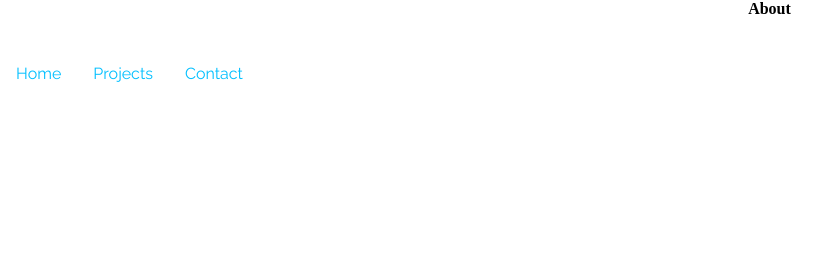
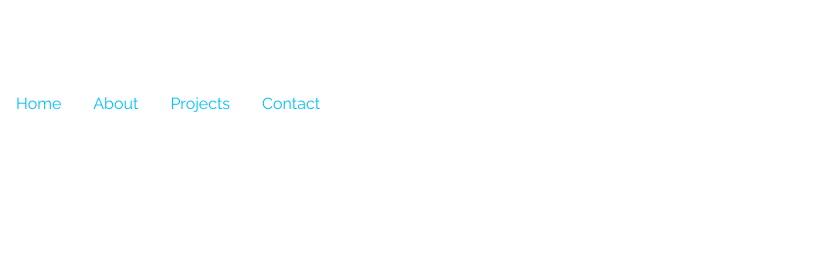
Before and after one commit to MillieClare/millieclare.github.io, a plain HTML site: page About.html in a window 1280 px wide. Shown: the top 279 px of the page, without its empty margins (0-837 px from the left). Drawn offline with Linux system fonts and the light colour scheme.

Commit message:
Update About.html

```diff
--- a/About.html
+++ b/About.html
@@ -10,10 +10,9 @@
   <div class="topnav">
 
             <a href="index.html">Home</a>
-            <b>About</b>
+            <a href="About.html">About</a>
             <a href="Projects.html">Projects</a>
             <a href="Contact.html">Contact</a>
-
   </div>
   	<div class="hero">
 	<h1>About</h1>
```
